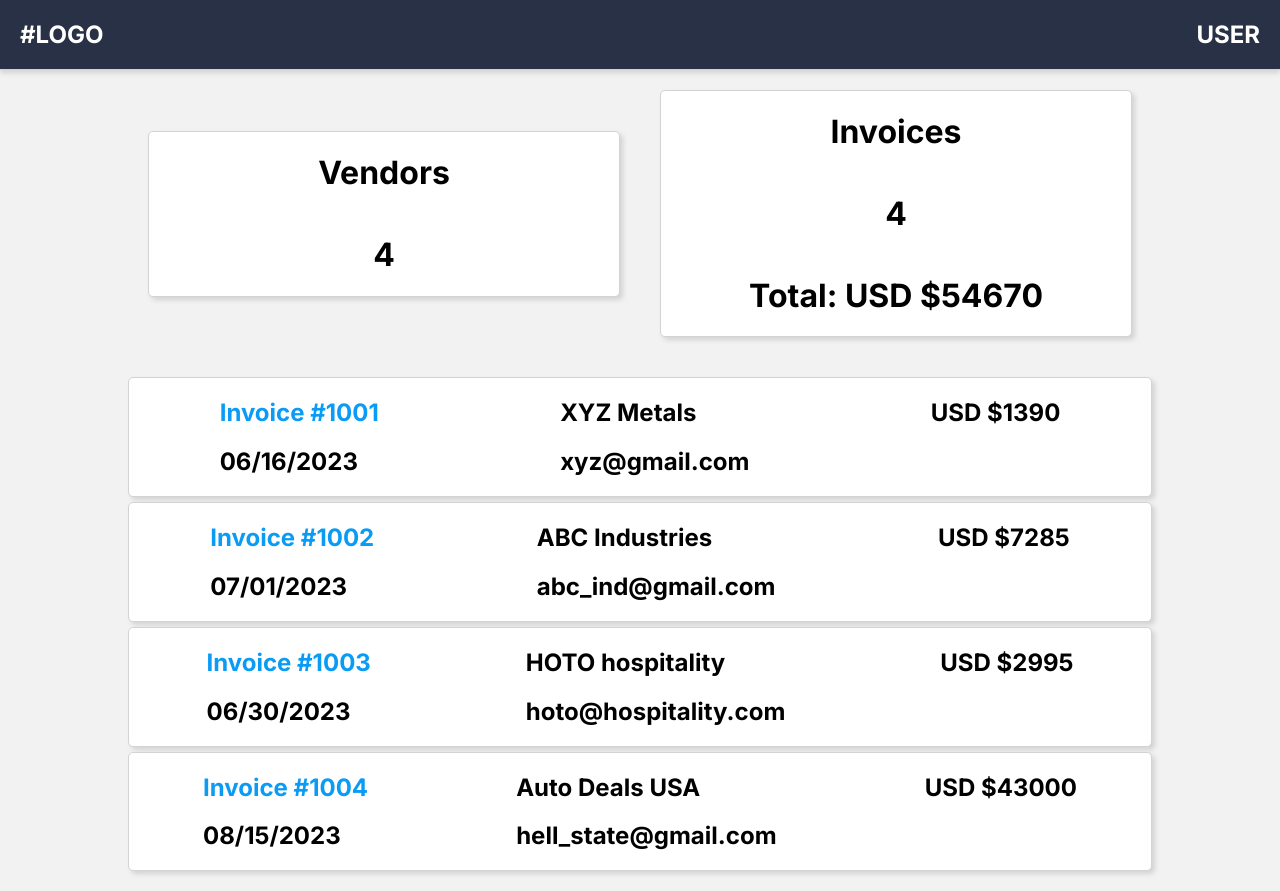
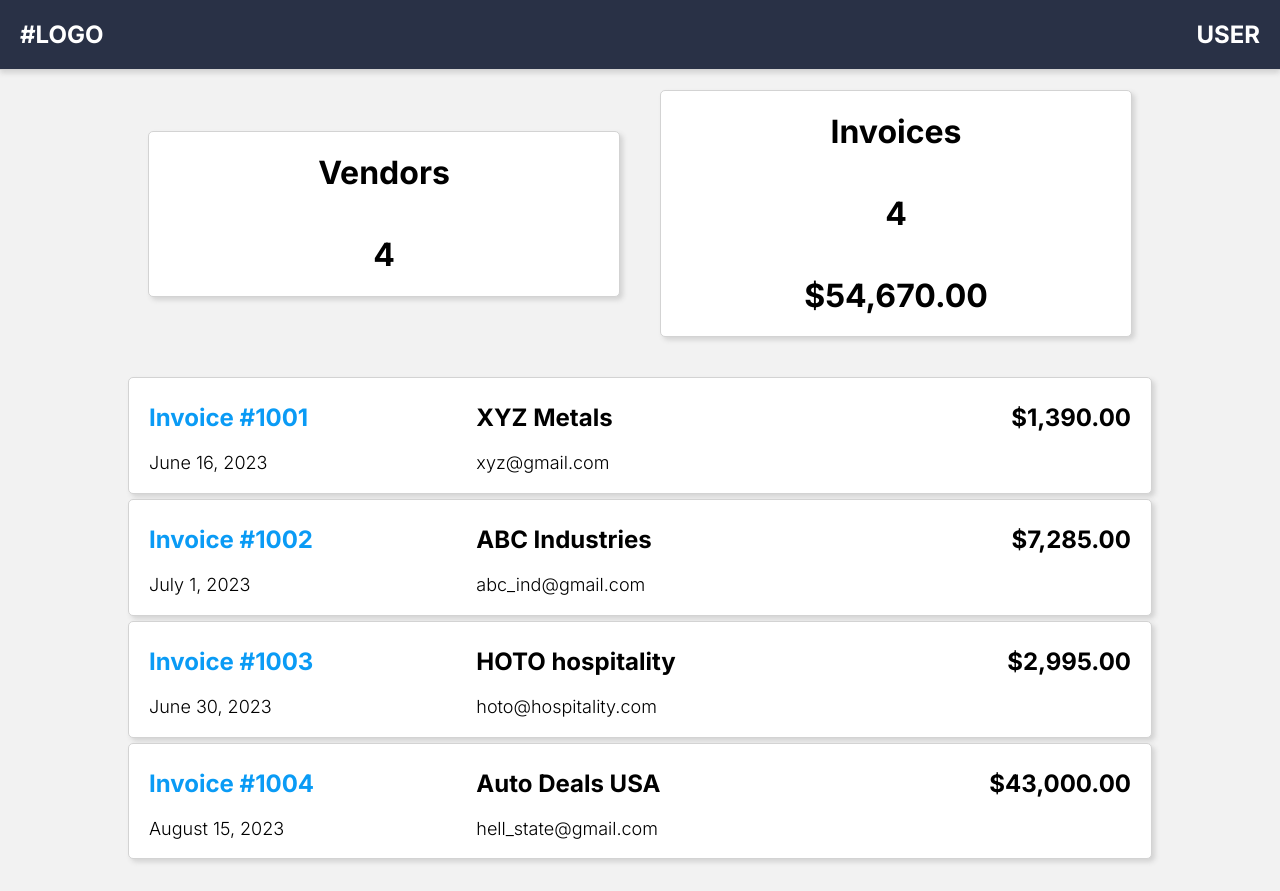
Before and after one commit to DarwinsCorn/InvoiceApp, a React (Vite) app: page /invoices in a window 1280 px wide. Built offline with nearby package versions, Linux system fonts and the light colour scheme.

Commit message:
updated the look of the invoice page

```diff
--- a/src/css/invoices.module.css
+++ b/src/css/invoices.module.css
@@ -1,56 +1,10 @@
-.cardInvoices {
-    /* border: 1px solid lightgray; */
-    /* background-color: hsl(0, 0%, 95%); */
-    border-radius: 5px;
-    /* box-shadow: 3px 3px 5px lightgray; */
-    display: flex;
-    flex-direction: column;
-    justify-content: center;
-    align-items: center;
-    height: auto;
-    width: 80vw;
-    margin: 20px 20px;
-    gap: 5px;
-}
 
-.block {
+.blockMenu {
     /* border: 1px solid red; */
     display: flex;
     justify-content: center;
     align-items: center;
     width: 80vw;
-}
-.cardMenu {
-    border: 1px solid lightgray;
-    background-color: white;
-    border-radius: 5px;
-    box-shadow: 3px 3px 5px lightgray;
-    display: flex;
-    flex-direction: column;
-    justify-content: space-between;
-    align-items: center;
-    height: auto;
-    width: 80vw;
-    margin: 20px 20px;
-}
-
-.strip {
-    border: 1px solid lightgray;
-    box-shadow: 3px 3px 5px lightgray;
-    border-radius: 5px;
-    background-color: white;
-    display: flex;
-    justify-content: space-around;
-    width: 80vw;
-    transition: scale 0.5s;
-}
-.strip:hover {
-    scale: 0.98;
-}
-
-
-.invcolor {
-    color: hsl(203, 92%, 50%);
 }
 
 .center {
@@ -60,12 +14,55 @@
     flex-direction: column;
 }
 
-.shrink{
-    transition: 0.2s;
+.cardMenu {
+    border: 1px solid lightgray;
+    background-color: white;
+    border-radius: 5px;
+    box-shadow: 3px 3px 5px lightgray;
+    display: flex;
+    align-items: center;
+    flex-direction: column;
+    height: auto;
+    width: 80vw;
+    margin: 20px 20px;
 }
-.shrink:active {
-    scale: 0.9,
+
+.cardInvoices {
+    border-radius: 5px;
+    display: flex;
+    flex-direction: column;
+    height: auto;
+    width: 80vw;
+    margin: 20px 20px;
+    gap: 5px;
 }
-.shrink:not(:active) {
-    scale: 1;
+
+.strip {
+    border: 1px solid lightgray;
+    box-shadow: 3px 3px 5px lightgray;
+    border-radius: 5px;
+    background-color: white;
+    padding: 5px 20px;
+    display: grid;
+    grid-template-columns: repeat(3, 1fr);
+    width: 80vw;
+    transition: scale 0.5s;
 }
+
+.strip:hover {
+    scale: 0.98;
+}
+
+.invcolor {
+    color: hsl(203, 92%, 50%);
+}
+
+.normalFont {
+    font-weight: 300;
+    font-size: 18px;
+}
+
+.rightAlign {
+    /* border: 2px solid red; */
+    text-align: right;
+}
--- a/src/pages/invoices.jsx
+++ b/src/pages/invoices.jsx
@@ -5,6 +5,9 @@ import {data as invData} from '../data/invoiceData';
 import {data as vendData} from '../data/vendorData';
 
 export default function Invoices() {
+
+    const date = new Intl.DateTimeFormat('en-us',{ dateStyle: "long"});
+    const currency = new Intl.NumberFormat('en-us',{ style:'currency',currency:'USD'})
 
     function findVend(id) {
         return vendData.filter( vend => vend.id === id)[0];
@@ -27,14 +30,14 @@ export default function Invoices() {
             <div className={classes.strip}>
                 <div>
                     <h2 className={classes.invcolor}>Invoice #{inv.id}</h2>
-                    <h2>{inv.date}</h2>
+                    <h2 className={classes.normalFont}>{date.format(new Date(inv.date))}</h2>
                 </div>
                 <div>
                     <h2>{findVend(inv.vendorId).name}</h2>
-                    <h2>{findVend(inv.vendorId).email}</h2>
+                    <h2 className={classes.normalFont}>{findVend(inv.vendorId).email}</h2>
                 </div>
-                <div>
-                    <h2>USD ${inv.amt}</h2>
+                <div className={classes.rightAlign}>
+                    <h2>{currency.format(inv.amt)}</h2>
                 </div>
             </div>
         </Link>
@@ -42,7 +45,7 @@ export default function Invoices() {
 
     return(
         <div className={classes.center}>
-            <div className={classes.block}>
+            <div className={classes.blockMenu}>
                 <div className={classes.cardMenu}>
                     <h1>Vendors</h1>
                     <h1>{numVend()}</h1>
@@ -50,7 +53,7 @@ export default function Invoices() {
                 <div className={classes.cardMenu}>
                     <h1>Invoices</h1>
                     <h1>{invData.length}</h1>
-                    <h1>Total: USD ${allTotalInv()}</h1>
+                    <h1>{currency.format(allTotalInv())}</h1>
                 </div>
             </div>
             <div className={classes.cardInvoices}>
```
